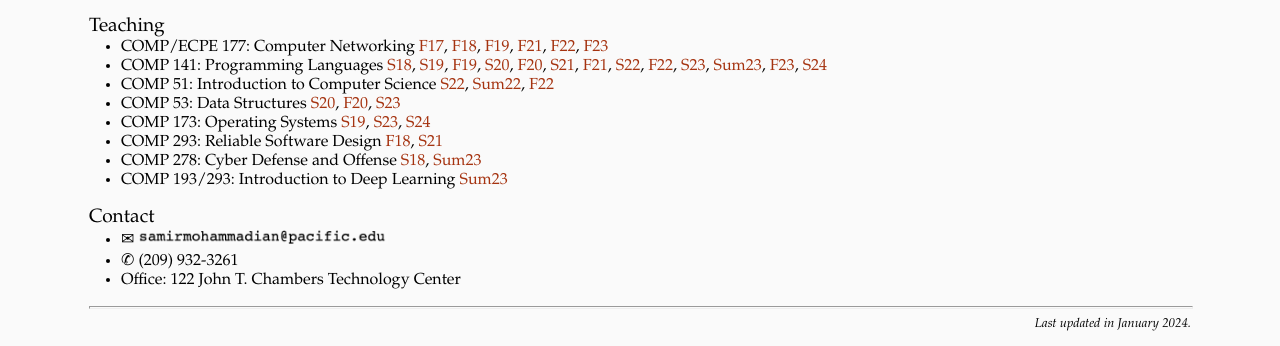
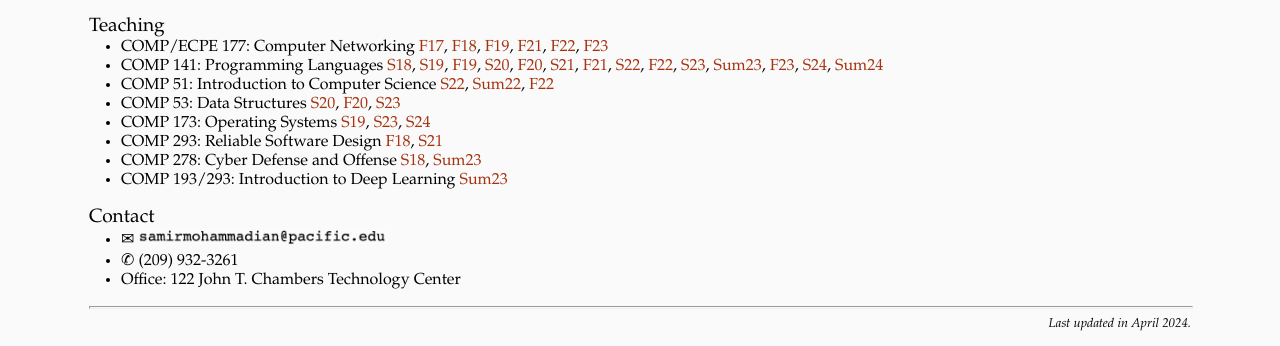
Before and after one commit to sepehram/sepehram.github.io, a plain HTML site: page index.html in a window 1280 px wide. Shown: the part 585-931 px from the top of the page. Drawn offline with nearby package versions, Linux system fonts and the light colour scheme; a script that the page names is missing.

Commit message:
link to COMP 141 Sum 1 2024

```diff
--- a/index.html
+++ b/index.html
@@ -115,7 +115,7 @@ analysis tools, security protocols, etc.
 <h2>Teaching</h2>
 <ul>
 <li>COMP/ECPE 177: Computer Networking <a href="./teaching/comp177_f17/syllabus.html">F17</a>, <a href="./teaching/comp177_f18/syllabus.html">F18</a>, <a href="./teaching/comp177_f19/syllabus.html">F19</a>, <a href="./teaching/comp177_f21/syllabus.html">F21</a>, <a href="./teaching/comp177_f22/syllabus.html">F22</a>, <a href="./teaching/comp177_f23/syllabus.html">F23</a> </li>
-<li>COMP 141: Programming Languages <a href="./teaching/comp141_s18/syllabus.html">S18</a>, <a href="./teaching/comp141_s19/syllabus.html">S19</a>, <a href="./teaching/comp141_f19/syllabus.html">F19</a>, <a href="./teaching/comp141_s20/syllabus.html">S20</a>, <a href="./teaching/comp141_f20/syllabus.html">F20</a>, <a href="./teaching/comp141_s21/syllabus.html">S21</a>, <a href="./teaching/comp141_f21/syllabus.html">F21</a>, <a href="./teaching/comp141_s22/syllabus.html">S22</a>, <a href="./teaching/comp141_f22/syllabus.html">F22</a>, <a href="./teaching/comp141_s23/syllabus.html">S23</a>, <a href="./teaching/comp141_sum23/syllabus.html">Sum23</a>, <a href="./teaching/comp141_f23/syllabus.html">F23</a>, <a href="./teaching/comp141_s24/syllabus.html">S24</a> </li>
+<li>COMP 141: Programming Languages <a href="./teaching/comp141_s18/syllabus.html">S18</a>, <a href="./teaching/comp141_s19/syllabus.html">S19</a>, <a href="./teaching/comp141_f19/syllabus.html">F19</a>, <a href="./teaching/comp141_s20/syllabus.html">S20</a>, <a href="./teaching/comp141_f20/syllabus.html">F20</a>, <a href="./teaching/comp141_s21/syllabus.html">S21</a>, <a href="./teaching/comp141_f21/syllabus.html">F21</a>, <a href="./teaching/comp141_s22/syllabus.html">S22</a>, <a href="./teaching/comp141_f22/syllabus.html">F22</a>, <a href="./teaching/comp141_s23/syllabus.html">S23</a>, <a href="./teaching/comp141_sum23/syllabus.html">Sum23</a>, <a href="./teaching/comp141_f23/syllabus.html">F23</a>, <a href="./teaching/comp141_s24/syllabus.html">S24</a>, <a href="./teaching/comp141_sum24/syllabus.html">Sum24</a> </li>
 <li>COMP 51: Introduction to Computer Science <a href="./teaching/comp051_s22/syllabus.html">S22</a>, <a href="./teaching/comp051_sum22/syllabus.html">Sum22</a>, <a href="./teaching/comp051_f22/syllabus.html">F22</a> </li>
 <li>COMP 53: Data Structures <a href="./teaching/comp053_s20/syllabus.html">S20</a>, <a href="./teaching/comp053_f20/syllabus.html">F20</a>, <a href="./teaching/comp053_s23/syllabus.html">S23</a></li>
 <li>COMP 173: Operating Systems <a href="./teaching/comp173_s19/syllabus.html">S19</a>, <a href="./teaching/comp173_s23/syllabus.html">S23</a>, <a href="./teaching/comp173_s24/syllabus.html">S24</a> </li>
@@ -145,7 +145,7 @@ analysis tools, security protocols, etc.
       <tr align="left">
         <td align="right">
           <p class="footer">
-          <i>Last updated in January 2024.</i>
+          <i>Last updated in April 2024.</i>
 	  </p>
         </td>
       </tr>
```
